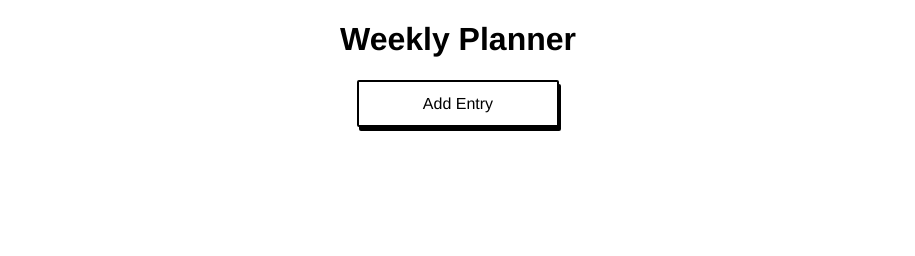
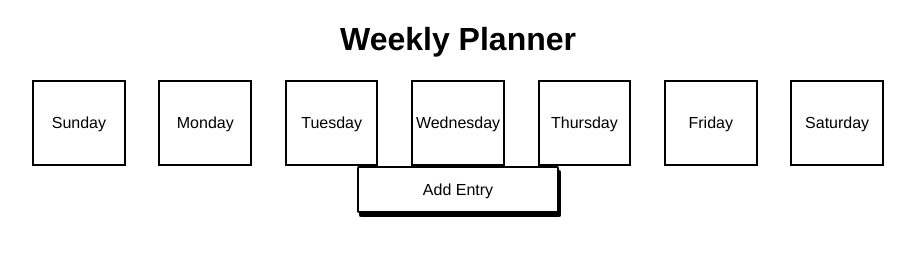
Before and after one commit to jamiecafirma/week-planner, a plain HTML site: page index.html in a window 1280 px wide. Shown: the whole page, without its empty margins (182-1097 px from the left). Drawn offline with Linux system fonts and the light colour scheme.

Commit message:
added day buttons and styling

```diff
--- a/index.html
+++ b/index.html
@@ -48,6 +48,29 @@
           <h1>Weekly Planner</h1>
         </div>
       </div>
+      <div class="row text-center space-between">
+        <div class="black-border day-button">
+          <a href="#">Sunday</a>
+        </div>
+        <div class="black-border day-button">
+          <a href="#">Monday</a>
+        </div>
+        <div class="black-border day-button">
+          <a href="#">Tuesday</a>
+        </div>
+        <div class="black-border day-button">
+          <a href="#">Wednesday</a>
+        </div>
+        <div class="black-border day-button">
+          <a href="#">Thursday</a>
+        </div>
+        <div class="black-border day-button">
+          <a href="#">Friday</a>
+        </div>
+        <div class="black-border day-button">
+          <a href="#">Saturday</a>
+        </div>
+      </div>
       <div class="row">
         <div class="column-full justify-center">
           <a href="#" class="entry-button button-border" id="add-entry-button" data-view="add-modal">Add Entry</a>
--- a/styles.css
+++ b/styles.css
@@ -56,6 +56,11 @@ a {
   align-items: center;
 }
 
+.space-between {
+  display: flex;
+  justify-content: space-between;
+}
+
 .text-center {
   text-align: center;
 }
@@ -83,3 +88,12 @@ a {
 .entry-button:hover {
   background-color: #95bcf2;
 }
+
+.day-button {
+  width: 11%;
+  padding: 2rem 0;
+}
+
+.day-button:hover {
+  background-color: #ddd;
+}
```
